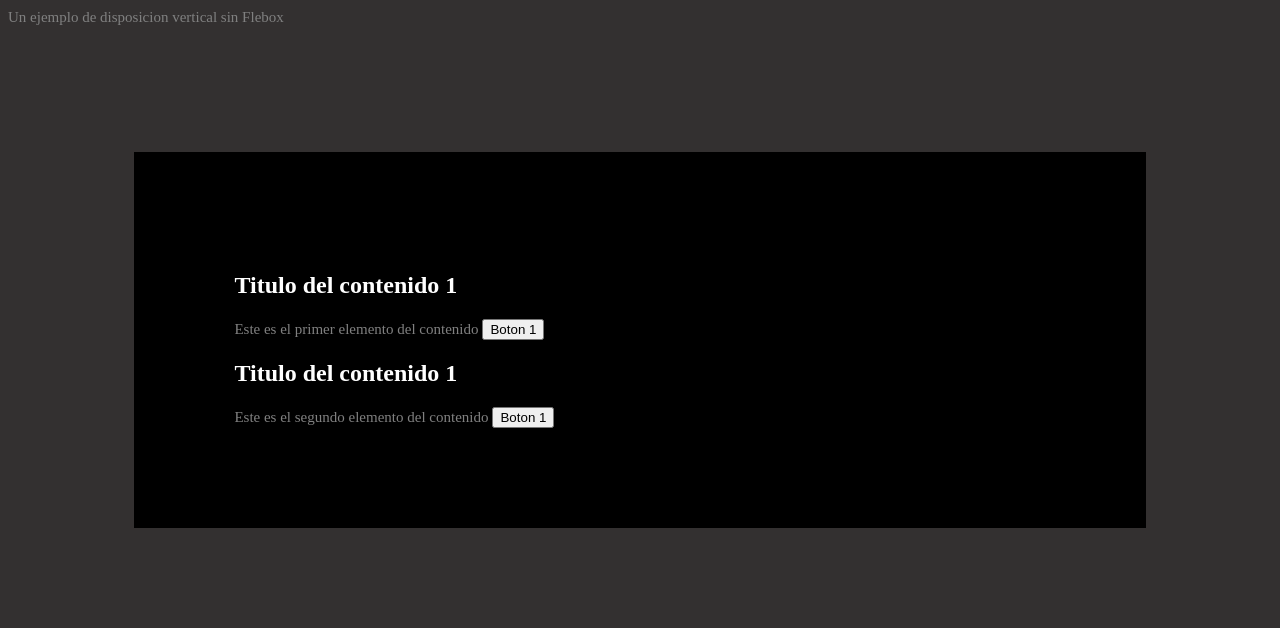
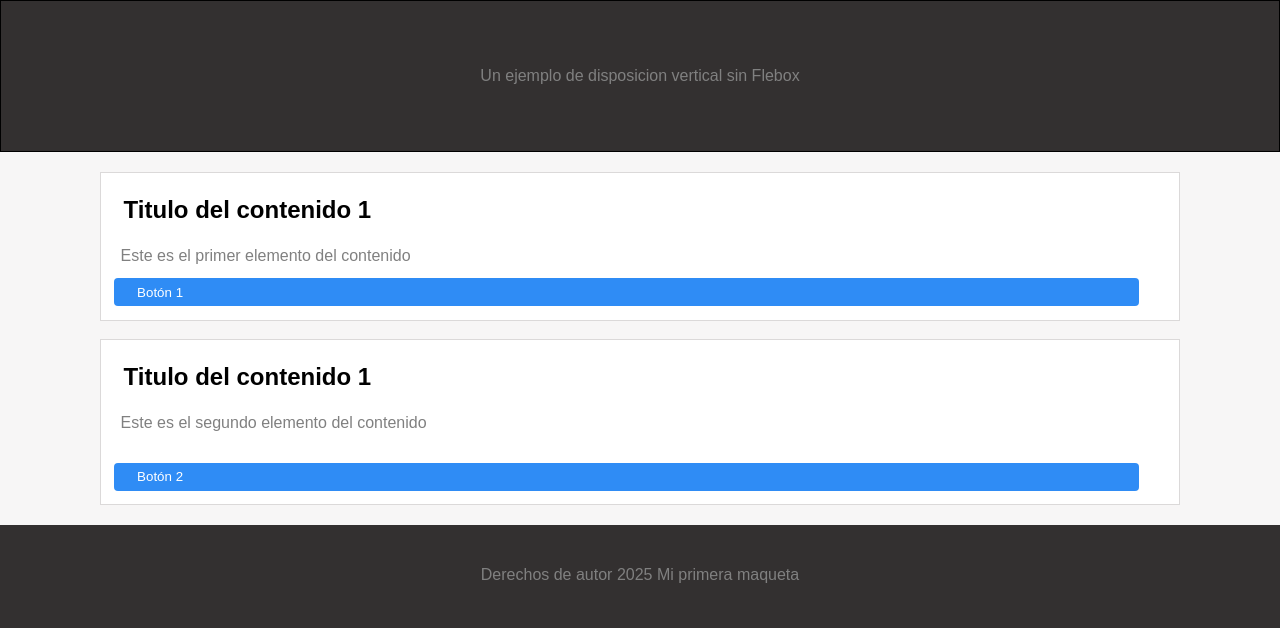
Before and after one commit to Felipe-Corzo/Mi_primera_maquetacion, a plain HTML site: page pagina_maqueta.html in a window 1280 px wide. Drawn offline with Linux system fonts and the light colour scheme.

Commit message:
chore: Se completaron las 2 paginas

```diff
--- a/maqueta.css
+++ b/maqueta.css
@@ -1,15 +1,65 @@
-body{
+*{
+    font-family: Arial, Helvetica, sans-serif;
+}
+html, body{
     background-color: rgb(51, 48, 48);
+    height: 100%;
+    margin: 0;
 }
 span{
     color: gray;
-    font-size: 15px;
 }
 div{
-    background-color: black;
+    align-items: center;
+    background-color: rgb(247, 246, 246);
+    color: black;
+    width: 100%;
+    height: center;
+    padding: 20px;
+    box-sizing: border-box;
+
+}
+nav {
+    background-color: white;
+    border: 1px solid rgb(219, 217, 217);
+    width: 87%;
+    margin: auto;
+}
+h1{
+    margin: 20px;
+    padding: 3px;
+
+}
+span {
+    margin: 15px;
+    padding: 5px;
+
+}
+button{
+    background-color: rgb(47, 140, 245);
+    width: 95%;
+    height: 28px;
+    margin: 1em ;
+    border-radius: 4px;
+    border: 0cap;
     color: white;
+    padding-right: 87%;
 
+}
 
-    padding: 100px;
-    margin: 10%;
+header{
+    display: flex;
+    height: 150px;
+    align-items: center;
+    justify-content: center;
+    color: gray;
+    border: 1px solid black;
 }
+
+footer{
+    display: flex;
+    align-items: center;
+    justify-content: center;
+    height: 100px;
+    color: gray;
+}
--- a/pagina_maqueta.html
+++ b/pagina_maqueta.html
@@ -6,16 +6,20 @@
     <link rel="stylesheet" href="maqueta.css">
 </head>
 <body>
-    <span>Un ejemplo de disposicion vertical sin Flebox</span>
+    <header>Un ejemplo de disposicion vertical sin Flebox</header>
     <div>
         <nav><h1>Titulo del contenido 1</h1>
             <span>Este es el primer elemento del contenido</span>
-            <button>Boton 1</button>
+            <br>
+            <button>Botón 1</button>
         </nav>
+        <br>
         <nav><h1>Titulo del contenido 1</h1>
             <span>Este es el segundo elemento del contenido</span>
-            <button>Boton 1</button>
+            <br><br>
+            <button>Botón 2</button>
         </nav>
     </div>
+    <footer>Derechos de autor 2025 Mi primera maqueta</footer>
 </body>
 </html>
```
Also changed, not shown: index.html (+8 -2 lines).
